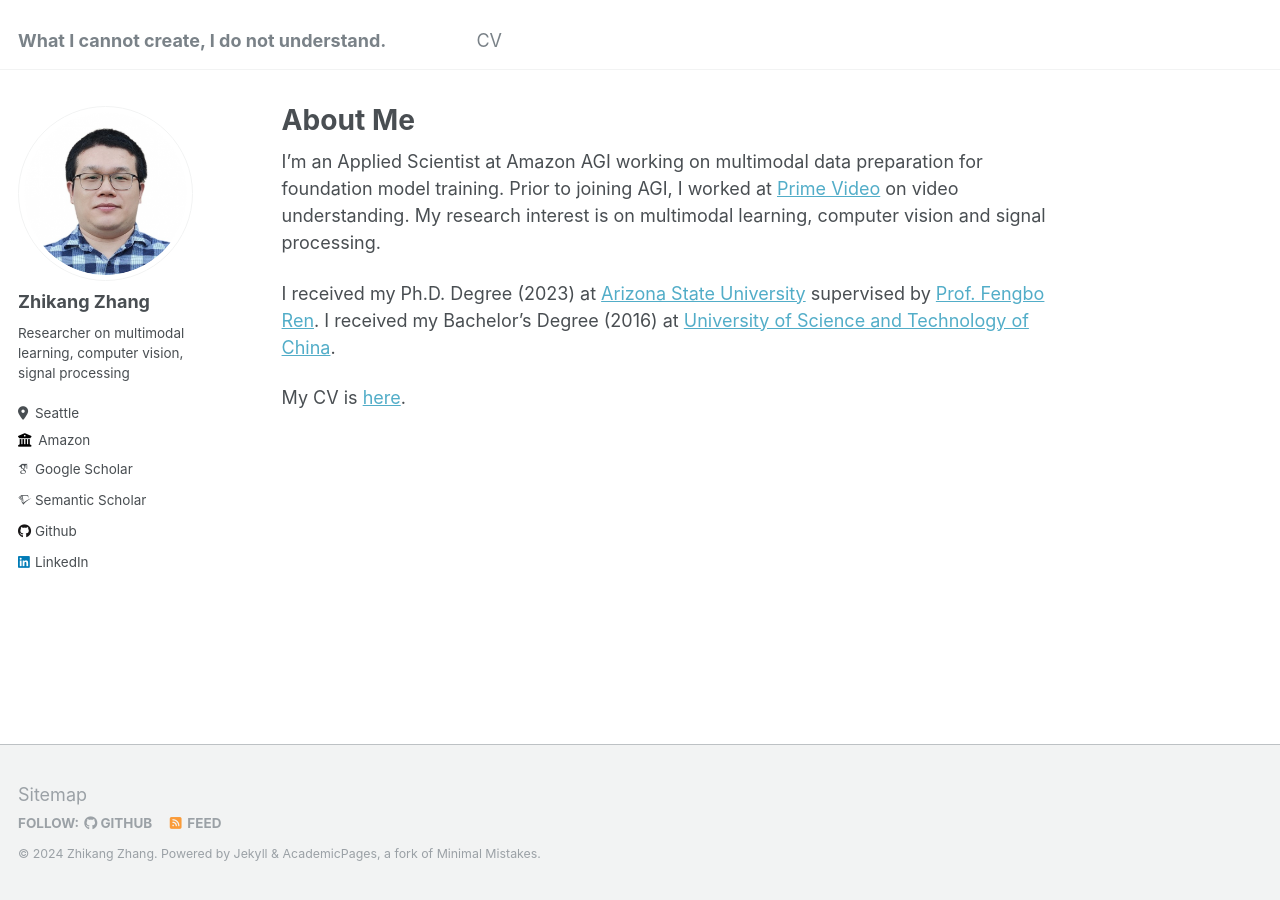
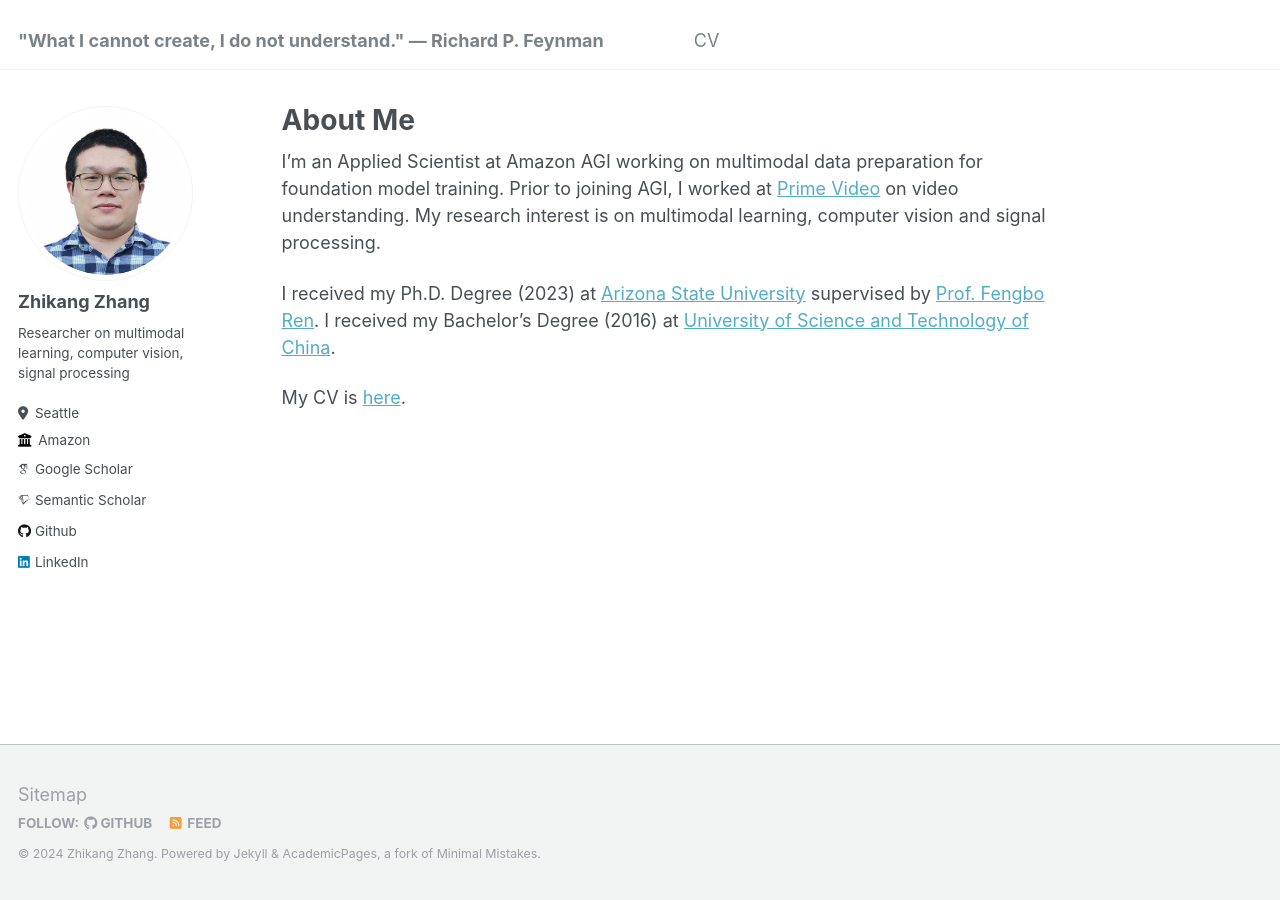
Before and after one commit to zhikang-work/zhikang-work.github.io, a Jekyll site: the page built from _pages/about.md, in a window 1280 px wide. Built offline with Jekyll 4.4.1, drawn with Linux system fonts in a browser that asks for light colours; some web fonts are replaced.

Commit message:
update description

```diff
--- a/_config.yml
+++ b/_config.yml
@@ -8,7 +8,7 @@
 
 # Basic Site Settings
 locale                   : "en-US"
-title                    : "What I cannot create, I do not understand."
+title                    : "\"What I cannot create, I do not understand.\" \n― Richard P. Feynman"
 title_separator          : "-"
 name                     : &name "Zhikang Zhang"
 description              : &description "Researcher on multimodal learning, computer vision, signal processing"
```
